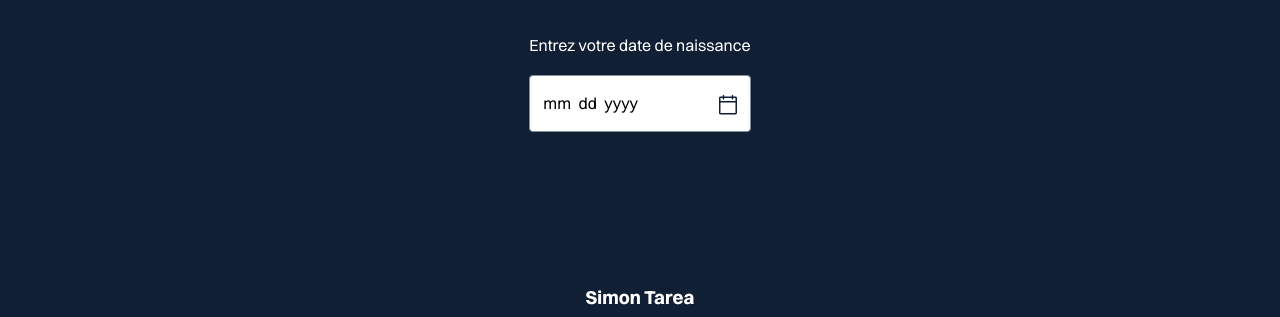
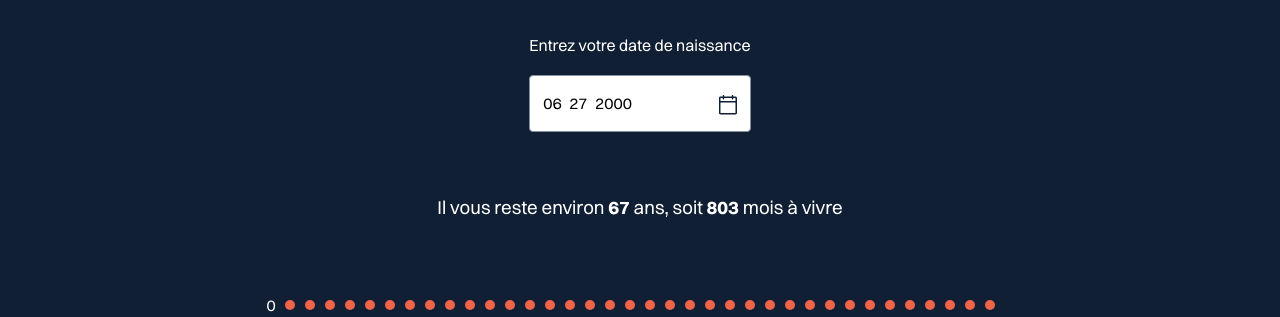
Before and after one commit to valentindebrabandere/month-counter, a website: page index.html in a window 1280 px wide. Shown: the part 356-673 px from the top of the page. Drawn offline with Linux system fonts and the light colour scheme; files that its build step writes are made by us from their sources.

Commit message:
years remaining aded

```diff
--- a/index.html
+++ b/index.html
@@ -61,7 +61,7 @@
 
                 <div class="c-interractif">
                     <div class="c-interractif__display js-interractif__display">
-                        <h3 class="c-interractif__title" >Il vous reste environ <span class="js-interractif__mounts"></span> mois à vivre</h3>
+                        <h3 class="c-interractif__title" >Il vous reste environ <span class="js-interractif__years"></span> ans, soit <span class="js-interractif__mounts"></span> mois à vivre</h3>
                     </div>
                     <div class="c-point-pool js-point-pool">
                         <!-- injected code here -->
--- a/src/js/main.js
+++ b/src/js/main.js
@@ -10,9 +10,9 @@ const MAX_AGE = 90;
 dateInput.setAttribute('max', today.toISOString().split('T')[0]);
 dateInput.setAttribute('min', new Date(today.getFullYear() - 90, today.getMonth(), today.getDate()).toISOString().split('T')[0]);
 
-// //default value test
-// dateInput.setAttribute('value', new Date(2000, 4, 27).toISOString().split('T')[0]);
-// getDays();
+//default value test
+dateInput.setAttribute('value', new Date(2000, 5, 27).toISOString().split('T')[0]);
+getDays();
 
 //addEvent listener to the date input call eacg time the date change
 dateInput.addEventListener('change', getDays);
@@ -81,7 +81,9 @@ function displayDays(days, weeks, months, years) {
     document.getElementById("years").innerHTML = years + " ans";
 
     const MAX_MONTHS = MAX_AGE * 12;
+    const remainingYears = MAX_AGE - years;
     const remainingMonths = MAX_MONTHS - months;
     document.querySelector(".js-interractif__mounts").innerHTML = remainingMonths;
+    document.querySelector(".js-interractif__years").innerHTML = remainingYears;
     document.querySelector(".c-interractif__display").style.display = "block";
 }
```
Also changed, not shown: dist/js/main.js.
